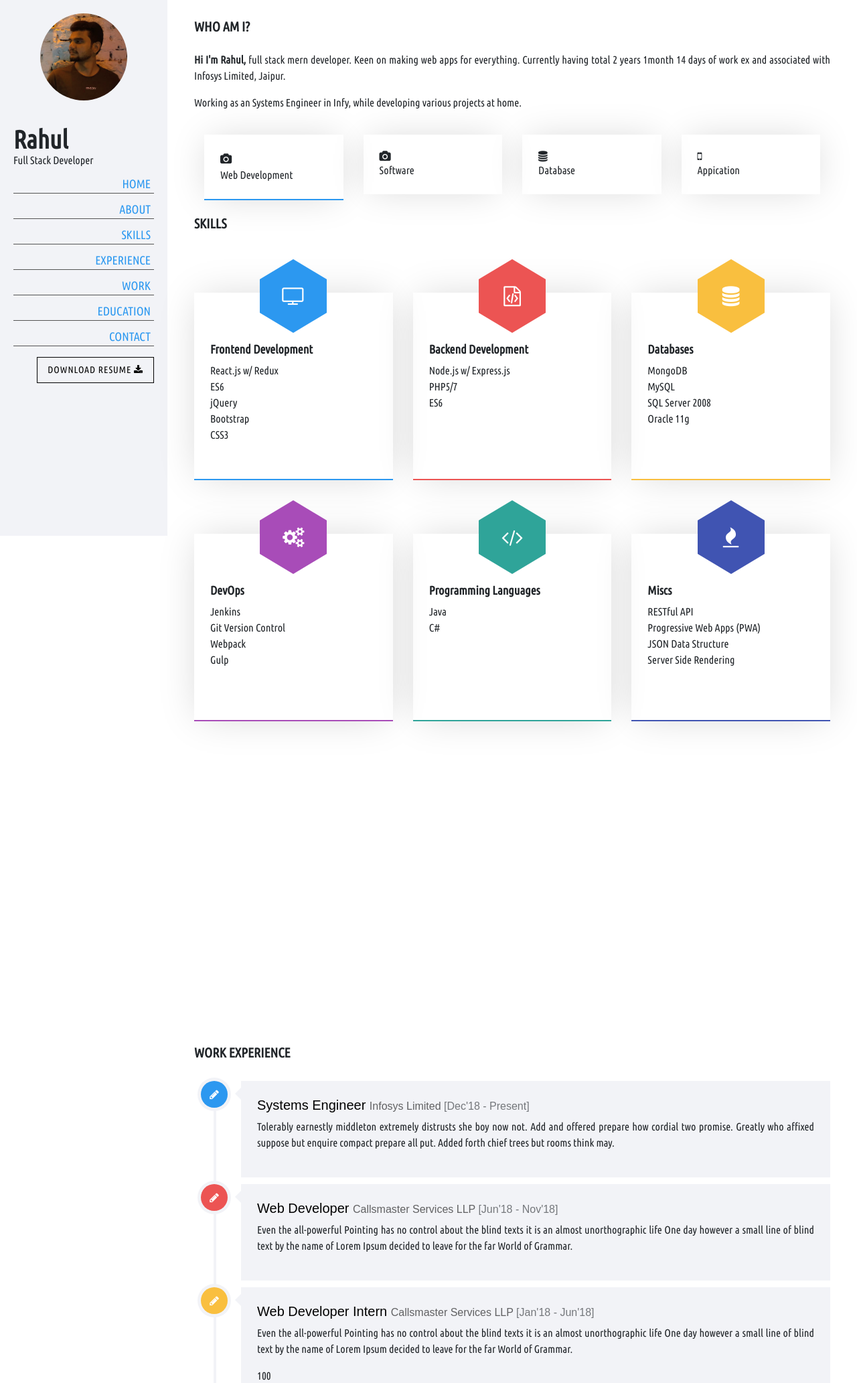
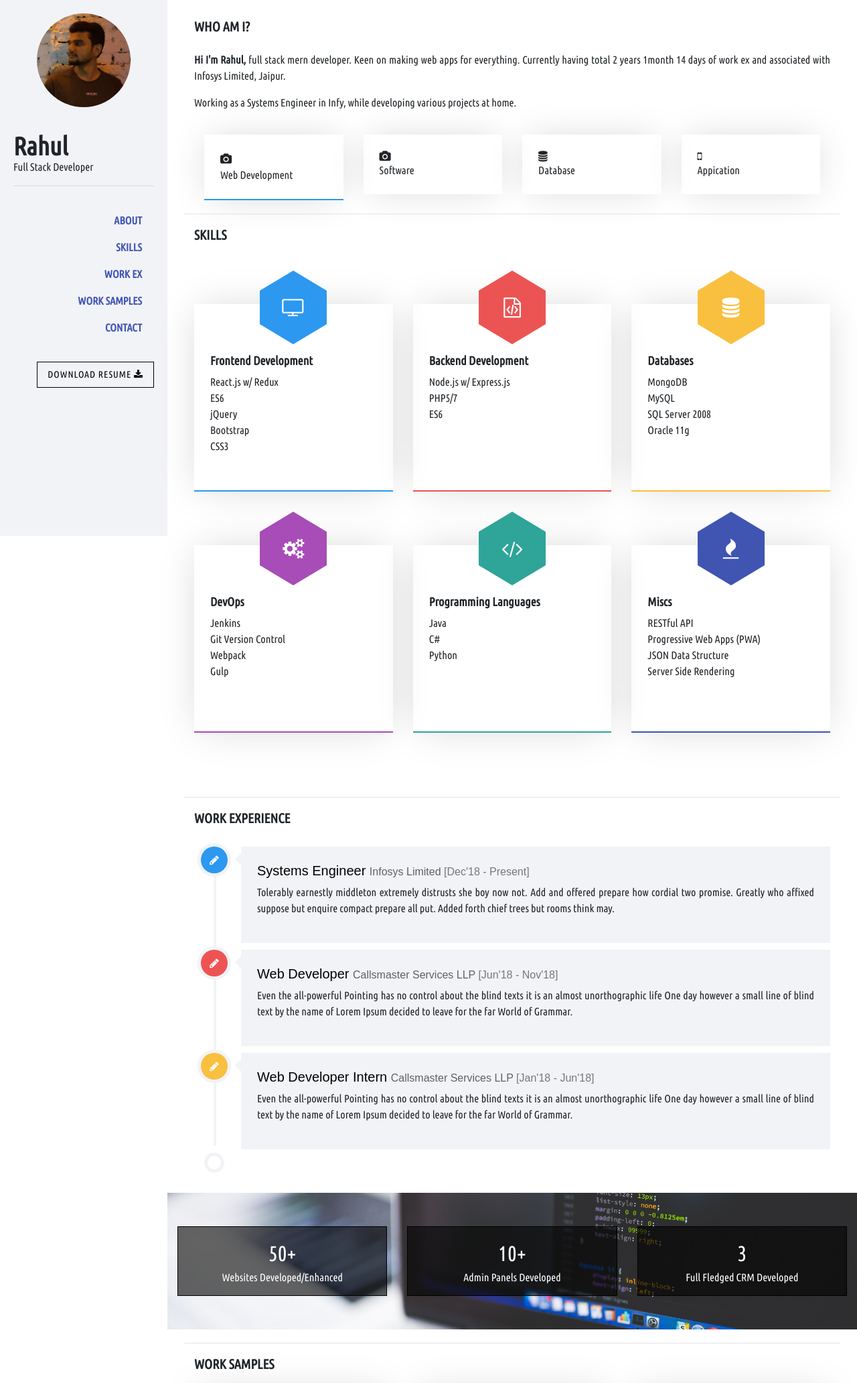
Before and after one commit to rahulmudgal/rahulmudgal.github.io, a PHP site: page / in a window 1280 px wide. Shown: the top 2065 px of the page at 67% size. Run offline with PHP 8.4, Linux system fonts and the light colour scheme.

Commit message:
css changes

```diff
--- a/assets/styles.css
+++ b/assets/styles.css
@@ -43,9 +43,12 @@ p::selection {
   background-position: center;
   background-repeat: no-repeat;
   background-size: cover;
-  min-height: 200px;
+  padding: 50px 0;
+  margin:20px -25px;
 }
-
+#p-count{
+    background-image: url(../images/gray-laptop-computer.jpg);
+}
 #sidebar{
     height: 100%;
     width: 250px;
@@ -66,32 +69,68 @@ p::selection {
 #desig{
     margin-top: -10px;
 }
-#nav-ul{
+nav.shift{
     text-align: right;
 }
-#nav-ul li{
-    font-size: 18px;
-    border-bottom: 1px solid #555;
-    padding-right: 5px;
-    padding-top: 10px;
+nav {
+  padding: 15px 0;
+}
+nav ul {
+  list-style: none;
+}
 
+nav ul li a {
+  display: block;
+  padding: 8px;
+  text-decoration: none;
+  color: #4054b2;
+  font-weight: 800;
+  text-transform: uppercase;
+  margin: 0 10px;
 }
-@keyframes borderbottomAnim {
-    from {border-bottom-style: solid;}
-    to {border-bottom-style: dashed;}
+nav ul li a,
+nav ul li a:after,
+nav ul li a:before {
+  transition: all .5s;
 }
-#nav-ul li:hover {
-    border-bottom-style: dashed;
-    animation: borderbottomAim .2s infinite;
+nav ul li a:hover {
+    text-decoration: none;
+    color: #4054b2;
 }
-#nav-ul li a{
-    color: #2c98f0;
-    text-decoration: none;
-    text-transform: uppercase;
+/* SHIFT */
+nav.shift ul li a {
+  position:relative;
+  z-index: 1;
+}
+nav.shift ul li a:hover {
+  color: #fff;
+}
+nav.shift ul li a:after {
+  display: block;
+  position: absolute;
+  top: 0;
+  left: 0;
+  bottom: 0;
+  right: 0;
+  margin: auto;
+  width: 100%;
+  height: 1px;
+  content: '.';
+  color: transparent;
+  background: #F1C40F;
+  visibility: none;
+  opacity: 0;
+  z-index: -1;
+}
+nav.shift ul li a:hover:after {
+  opacity: 1;
+  visibility: visible;
+  height: 100%;
 }
 #cv-download{
     text-align: right;
 }
+
 #main-page{
     margin-left: 250px;
     padding: 25px;
@@ -133,8 +172,8 @@ p::selection {
 }
 #profile-pic-wrapper{
     background-image: url('../images/profile-pic2.png');
-    width: 130px;
-    height: 130px;
+    width: 140px;
+    height: 140px;
     margin: 0 auto;
     margin-bottom: 30px;
     -webkit-border-radius: 50%;
@@ -535,3 +574,21 @@ p::selection {
     bottom: -15px;
     border-width: 15px 25px 0;
 }
+.count-box {
+    border: 1px solid #000;
+    padding: 15px;
+    color: #fff;
+    background-color: rgb(0,0,0); /* Fallback color */
+    background-color: rgba(0,0,0, 0.6); /* Black w/opacity/see-through */
+}
+.count-box .head{
+    font-size:2rem;
+}
+.work-sample{
+    padding: 8px;
+    -webkit-box-shadow: 0 0 56px -8px rgba(0,0,0,.17);
+    -moz-box-shadow: 0 0 56px -8px rgba(0,0,0,.17);
+    -ms-box-shadow: 0 0 56px -8px rgba(0,0,0,.17);
+    -o-box-shadow: 0 0 56px -8px rgba(0,0,0,.17);
+    box-shadow: 0 0 56px -8px rgba(0,0,0,.17);
+}
--- a/index.html
+++ b/index.html
@@ -6,7 +6,7 @@
     <meta charset="utf-8">
     <meta name="viewport" content="width=device-width, initial-scale=1">
     <meta name="description" content="Full Stack Developer based out of Delhi." />
-    <meta name="keywords" content="Full Stack Developer, MEAN Developer, MERN Developer" />
+    <meta name="keywords" content="Full Stack Developer, MERN Developer" />
     <meta name="author" content="Rahul" />
     <meta name="theme-color" content="#2F3BA2" />
 
@@ -43,17 +43,16 @@
         <div id="profile-pic-wrapper"></div>
         <div id="name">Rahul</div>
         <div id="desig">Full Stack Developer</div>
-        <div id="nav-ul">
+        <hr>
+        <nav class="shift">
             <ul>
-                <li><a href="#home">Home</a></li>
                 <li><a href="#about">About</a></li>
                 <li><a href="#skills">Skills</a></li>
-                <li><a href="#exp">Experience</a></li>
-                <li><a href="#work">Work</a></li>
-                <li><a href="#edu">Education</a></li>
+                <li><a href="#exp">Work Ex</a></li>
+                <li><a href="#work">Work Samples</a></li>
                 <li><a href="#contact">Contact</a></li>
             </ul>
-        </div>
+        </nav>
         <div id="cv-download"><button class="btn">Download Resume <i class="fa fa-download"></i></button></div>
     </section>
 
@@ -64,8 +63,6 @@
     </section>
 
     <section id="main-page">
-        <!--Home-->
-        <div id="home"></div>
 
         <!--About-->
         <div id="about">
@@ -79,7 +76,7 @@
                                 <span id="workex"></span>
                                 of work ex and associated with Infosys
                                 Limited, Jaipur.</p>
-                            <p>Working as an Systems Engineer in Infy, while developing various projects at home.</p>
+                            <p>Working as a Systems Engineer in Infy, while developing various projects at home.</p>
                         </div>
                     </div>
                     <div class="row about-row2">
@@ -108,7 +105,7 @@
                 </div>
             </div>
         </div>
-
+        <hr>
         <!--Skills-->
         <div id="skills">
             <div class="sec-content">
@@ -191,6 +188,7 @@
                                     <ul>
                                         <li>Java</li>
                                         <li>C#</li>
+                                        <li>Python</li>
                                     </ul>
                                 </div>
                             </div>
@@ -214,38 +212,8 @@
                     </div>
                 </div>
             </div>
-            <div class="parallax counts-div">
-                <div class="container-fluid">
-                    <div class="row">
-                        <div class="col-md-4">
-                            <div class="count-box"></div>
         </div>
-                        <div class="col-md-4">
-                            <div class="count-box"></div>
-                        </div>
-                        <div class="col-md-4">
-                            <div class="count-box"></div>
-                        </div>
-                    </div>
-                </div>
-            </div>
-            <div class="parallax -div">
-                <div class="container-fluid">
-                    <div class="row">
-                        <div class="col-md-4">
-                            <div class="count-box"></div>
-                        </div>
-                        <div class="col-md-4">
-                            <div class="count-box"></div>
-                        </div>
-                        <div class="col-md-4">
-                            <div class="count-box"></div>
-                        </div>
-                    </div>
-                </div>
-            </div>
-        </div>
-
+        <hr>
         <!--Experience-->
         <div id="exp">
             <div class="sec-content">
@@ -305,7 +273,6 @@
                                                 an almost unorthographic life One day however a small line of blind text
                                                 by the name of Lorem Ipsum decided to leave for the far World of
                                                 Grammar.</p>
-                                            <span class="counter">100</span>
                                         </div>
                                     </div>
                                 </article>
@@ -323,56 +290,119 @@
             </div>
         </div>
 
-
-        <!--Education-->
-        <div id="edu">
-            <div class="container-fluid">
-                <div class="sec-header">Education</div>
+        <div class="parallax counts-div" id="p-count">
+            <div class="container">
                 <div class="row">
-                    <div class="col-md-12">
-                        <div class="collapser" data-toggle="collapse" data-target="#btechedu" aria-expanded="false"
-                            aria-controls="btechedu">Bachelor Degree of Computer Science <span class="float-right"><i
-                                    class="fa fa-plus"></i></span>
+                    <div class="col-md-4">
+                        <div class="count-box text-center">
+                            <div class="head"><span class="counter">50</span>+</div>
+                            <div class="content">Websites Developed/Enhanced</div>
                         </div>
-                        <div class="row mb-1">
-                            <div class="col">
-                                <div class="collapse multi-collapse" id="btechedu">
-                                    <div class="card card-body">
-                                        <div class="edu-head">2014-18 | Lingaya's GVKS Institute of Management &amp;
-                                            Technology</div>
-                                        <div class="edu-agg">70.5% | Computer Science Engineering</div>
+                    </div>
+                    <div class="col-md-4">
+                        <div class="count-box text-center">
+                            <div class="head"><span class="counter">10</span>+</div>
+                            <div class="content">Admin Panels Developed</div>
+                        </div>
+                    </div>
+                    <div class="col-md-4">
+                        <div class="count-box text-center">
+                            <div class="head"><span class="counter">3</span></div>
+                            <div class="content">Full Fledged CRM Developed</div>
                         </div>
                     </div>
                 </div>
             </div>
-                        <div class="collapser" data-toggle="collapse" data-target="#interedu" aria-expanded="false"
-                            aria-controls="interedu">Inter<span class="float-right"><i class="fa fa-plus"></i></span>
         </div>
-                        <div class="row mb-1">
-                            <div class="col">
-                                <div class="collapse multi-collapse" id="interedu">
-                                    <div class="card card-body">
-                                        Anim pariatur cliche reprehenderit, enim eiusmod high life accusamus terry
-                                        richardson ad squid. Nihil anim keffiyeh helvetica, craft beer labore wes
-                                        anderson cred nesciunt sapiente ea proident.
 
+
+        <hr>
+        <!--Work-->
+        <div id="work-samples">
+            <div class="sec-content">
+                <div class="container-fluid">
+                    <div class="sec-header">Work Samples</div>
+                    <div class="row">
+                        <div class="col-md-4">
+                            <div class="work-sample">
+                                <div class="iframe">
+                                    <iframe
+                                        src="https://www.showtoclients.com"
+                                        title="W3Schools Free Online Web Tutorials"
+                                        height="200"
+                                        width="100%"
+                                        allowfullscreen="false"
+                                    ></iframe>
+                                </div>
+                                <div class="iframe-title"><a target="_blank" href="https://showtoclients.com">ShowToClients</a></div>
+                            </div>
+                        </div>
+                        <div class="col-md-4">
+                            <div class="work-sample">
+                                <iframe
+                                        src="https:/nishkamfoundation.org"
+                                        title="W3Schools Free Online Web Tutorials"
+                                        width="100%"
+                                        height="200"
+                                        allowfullscreen="false"
+                                    ></iframe>
+                                    <div class="iframe-title"><a target="_blank" href="https://nishkamfoundation.com">Nishkam Foundation</a></div>
+                            </div>
+                        </div>
+                        <div class="col-md-4">
+                            <div class="work-sample">
+                                <div class="iframe">
+                                    <iframe
+                                        src="https://callsmaster.com"
+                                        title="Callsmaster"
+                                        height="200"
+                                        width="100%"
+                                        allowfullscreen="false"
+                                    ></iframe>
+                                </div>
+                                <div class="iframe-title"><a target="_blank" href="https://callsmaster.com">Callsmaster Services LLP</a></div>
                             </div>
                         </div>
                     </div>
+                    <div class="row mt-3">
+                        <div class="col-md-4">
+                            <div class="work-sample">
+                                <div class="iframe">
+                                    <iframe
+                                        src="https://www.showtoclients.com"
+                                        title="W3Schools Free Online Web Tutorials"
+                                        height="200"
+                                        width="100%"
+                                        allowfullscreen="false"
+                                    ></iframe>
                                 </div>
-                        <div class="collapser" data-toggle="collapse" data-target="#highschool" aria-expanded="false"
-                            aria-controls="highschool">High School Secondary Education<span class="float-right"><i
-                                    class="fa fa-plus"></i></span>
-                        </div>
-                        <div class="row mb-1">
-                            <div class="col">
-                                <div class="collapse multi-collapse" id="highschool">
-                                    <div class="card card-body">
-                                        Anim pariatur cliche reprehenderit, enim eiusmod high life accusamus terry
-                                        richardson ad squid. Nihil anim keffiyeh helvetica, craft beer labore wes
-                                        anderson cred nesciunt sapiente ea proident.
+                                <div class="iframe-title"><a target="_blank" href="https://showtoclients.com">ShowToClients</a></div>
                             </div>
                         </div>
+                        <div class="col-md-4">
+                            <div class="work-sample">
+                                <iframe
+                                        src="https:/nishkamfoundation.org"
+                                        title="W3Schools Free Online Web Tutorials"
+                                        width="100%"
+                                        height="200"
+                                        allowfullscreen="false"
+                                    ></iframe>
+                                    <div class="iframe-title"><a target="_blank" href="https://nishkamfoundation.com">Nishkam Foundation</a></div>
+                            </div>
+                        </div>
+                        <div class="col-md-4">
+                            <div class="work-sample">
+                                <div class="iframe">
+                                    <iframe
+                                        src="https://callsmaster.com"
+                                        title="Callsmaster"
+                                        height="200"
+                                        width="100%"
+                                        allowfullscreen="false"
+                                    ></iframe>
+                                </div>
+                                <div class="iframe-title"><a target="_blank" href="https://callsmaster.com">Callsmaster Services LLP</a></div>
                             </div>
                         </div>
                     </div>
@@ -381,14 +411,11 @@
         </div>
 
 
-        <!--Work-->
-        <div id="work-samples"></div>
-
-
+        <hr>
         <!--Contact-->
-        <div id="contact" class="parallax">
+        <div id="contact">
             <div class="container-fluid">
-                <div class="sec-header">Contact</div>
+                <div class="sec-header">Connect @</div>
                 <div class="row skills-row">
                     <div class="col-md-3">
                         <div class="skills color-1">
```
Also changed, not shown: assets/manifest.json, images/gray-laptop-computer.jpg (added). Lines whose indentation alone changed are shown as unchanged.
